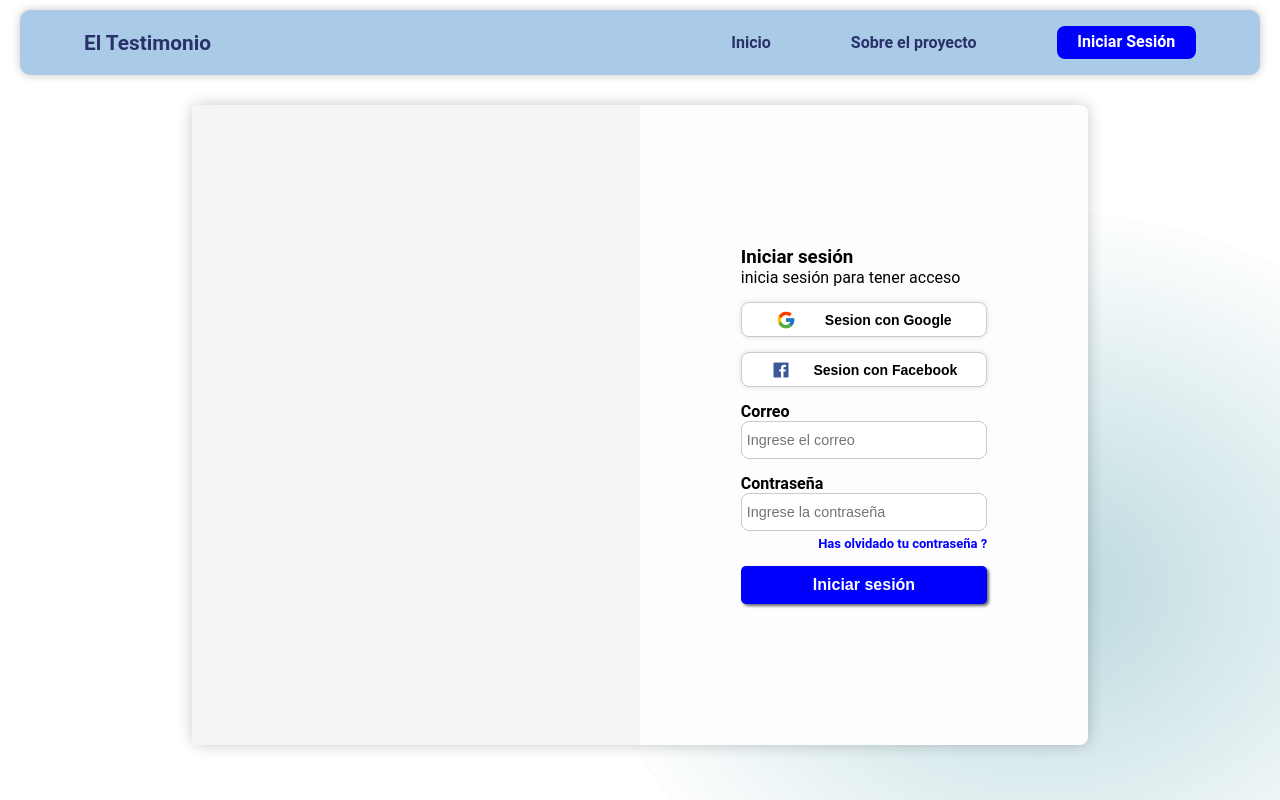
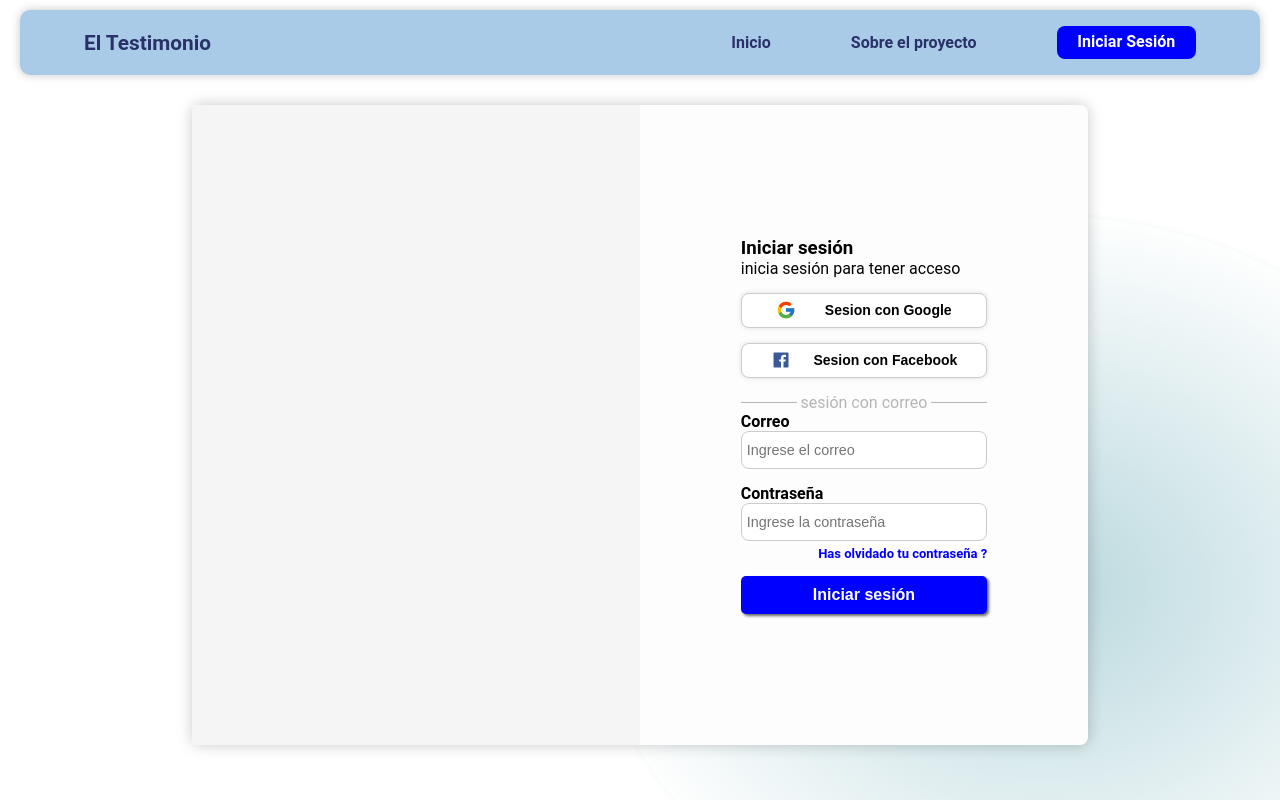
Before and after one commit to cuadros-code/reparacion-victimas, a Next.js app: page /auth in a window 1280 px wide. Built offline with nearby package versions, Linux system fonts and the light colour scheme.

Commit message:
creando componentes

```diff
--- /dev/null
+++ b/components/Divider.tsx
@@ -0,0 +1,14 @@
+
+interface DividerProps {
+  label: string;
+}
+
+const Divider = ( { label }: DividerProps ) => {
+  return (
+    <div className="divider">
+      {label}
+    </div>
+  )
+}
+
+export default Divider
--- a/pages/auth.tsx
+++ b/pages/auth.tsx
@@ -3,6 +3,7 @@ import IconButton from 'components/IconButton'
 import styles from '../styles/Auth.module.css'
 import TextField from '../components/TextField';
 import PrimaryButton from 'components/PrimaryButton';
+import Divider from 'components/Divider';
 
 const auth = () => {
   return (
@@ -21,7 +22,7 @@ const auth = () => {
             <IconButton icon='facebook'>
               Sesion con Facebook
             </IconButton>
-
+            <Divider label='sesión con correo' />
             <form>
               <TextField label='Correo' placeholder='Ingrese el correo'/>
               <TextField label='Contraseña' placeholder='Ingrese la contraseña' type='password'/>
--- a/pages/index.tsx
+++ b/pages/index.tsx
@@ -29,9 +29,11 @@ const Home: NextPage = () => {
                 <p>la verdad la justicia y la reparación.</p>
               </div>
               <div className={styles.module}>
+                <div className={styles.contentButton}>
                 <PrimaryButton>
                   Buscar la verdad
                 </PrimaryButton>
+                </div>
               </div>
             </div>
 
--- a/styles/Home.module.css
+++ b/styles/Home.module.css
@@ -40,3 +40,7 @@
 .module{
   margin-bottom: 1.5rem;
 }
+
+.contentButton{
+  width: 170px;
+}
--- a/styles/globals.css
+++ b/styles/globals.css
@@ -47,3 +47,27 @@ a {
   background: #b9b9b9;
   border-radius: 10px;
 }
+
+
+.divider {
+  display: flex;
+  align-items: center;
+  text-align: center;
+  color: #b6b5b5;
+}
+
+.divider::before,
+.divider::after {
+  content: '';
+  flex: 1;
+  border-bottom: 1px solid #b6b5b5;
+  color: #e1e1e1;
+}
+
+.divider:not(:empty)::before {
+  margin-right: .25em;
+}
+
+.divider:not(:empty)::after {
+  margin-left: .25em;
+}
```
Also changed, not shown: 1 other file (tests, documents, lock files or other folders).
